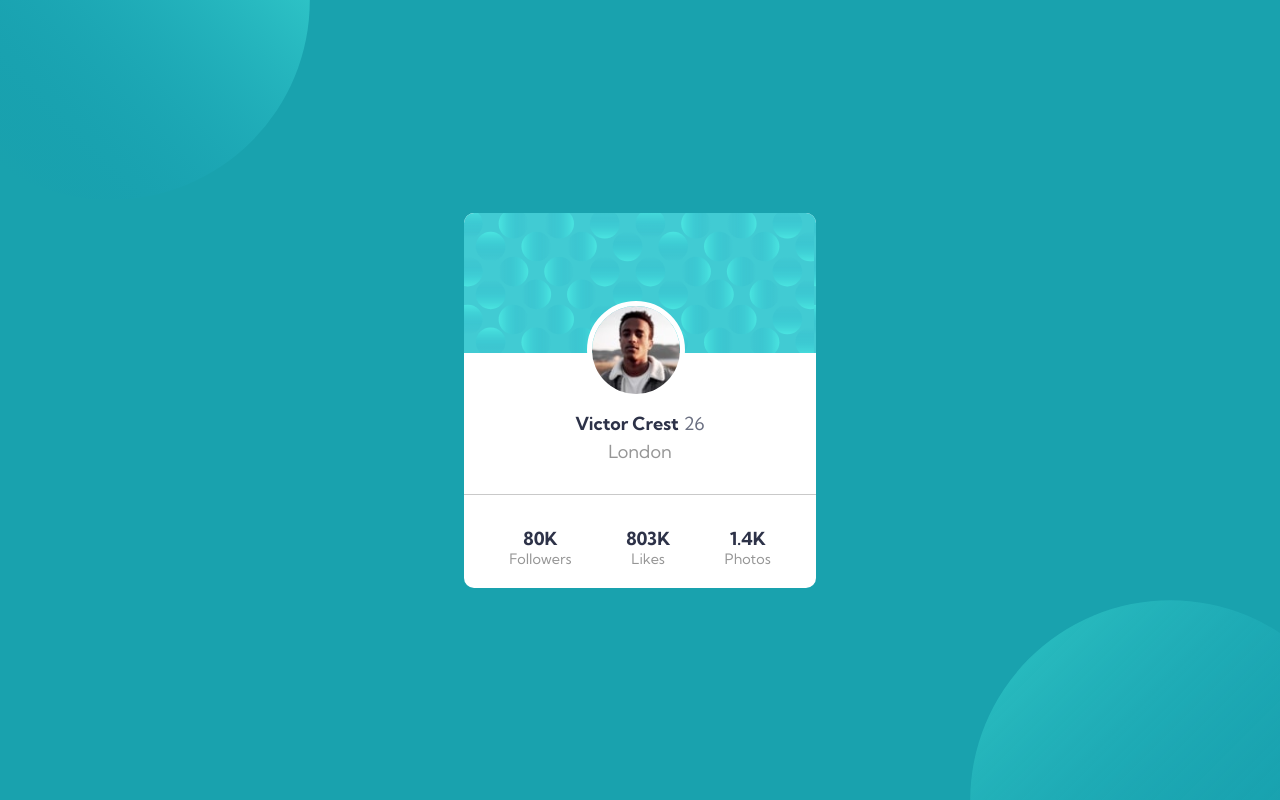
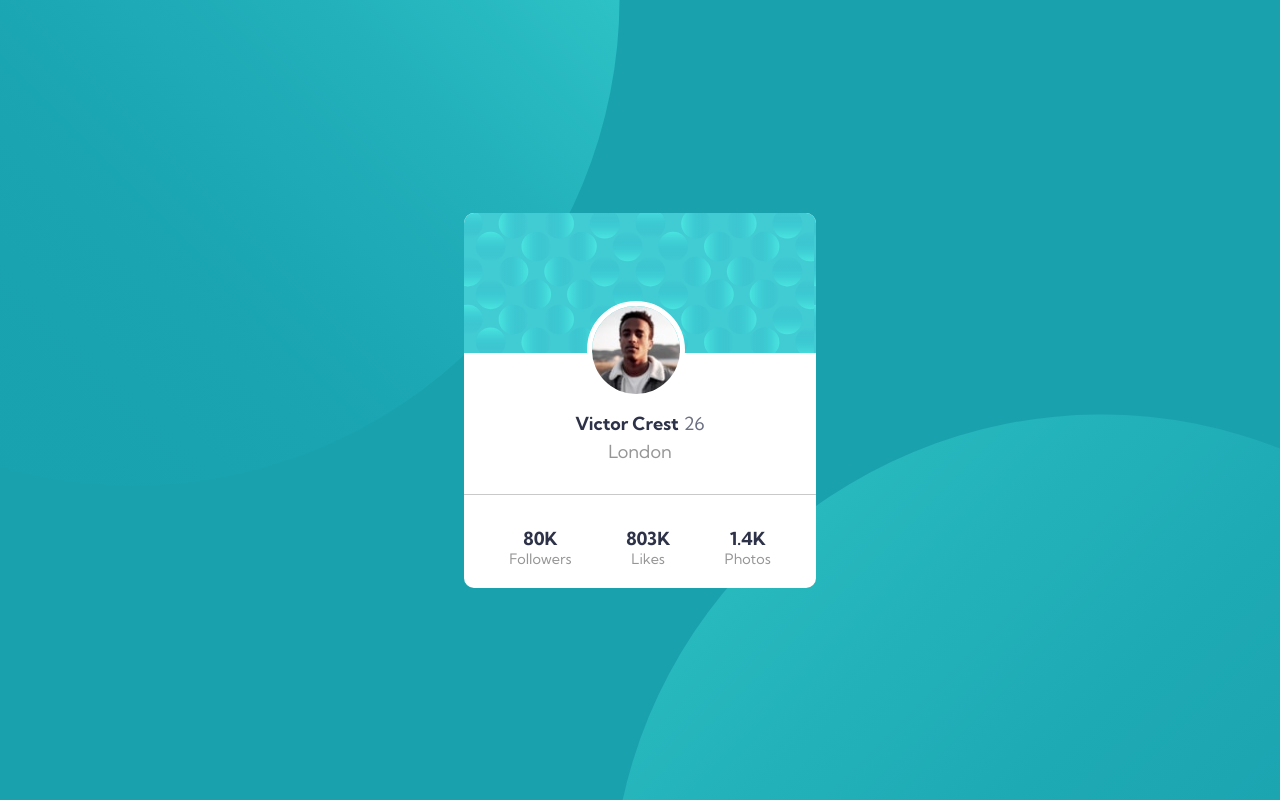
Before and after one commit to MrDeveloper01010/profile-card-component, a plain HTML site: page index.html in a window 1280 px wide. Drawn offline with Linux system fonts and the light colour scheme.

Commit message:
End of profile-card-component __FRmentor__CR00007

```diff
--- a/style.css
+++ b/style.css
@@ -19,13 +19,10 @@ body{
     justify-content: center;
     align-items: center;
     flex-direction: column;
-    background: url(./images/bg-pattern-top.svg);
-    background-position-x: calc(-170px);
-    background-position-y: calc(-130px);
+    background-image: url(./images/bg-pattern-top.svg), url(./images/bg-pattern-bottom.svg);
     background-repeat: no-repeat;
+    background-position: calc(50vw - 998px) calc(50vh - 892px), calc(50vw - 29px) calc(50vh + 14px);
     background-color: hsl(185, 75%, 39%);
-    background-size: 820px;
-    background-attachment: fixed;
 }
 
 header{
@@ -38,13 +35,6 @@ main{
     display: flex;
     justify-content: center;
     align-items: center;
-    background: url(./images/bg-pattern-bottom.svg);
-    background-position-x: calc(100% + 170px);
-    background-position-y: calc(100% + 130px);
-    background-repeat: no-repeat;
-    background-attachment: fixed;
-    background-size: 820px;
-
 }
 
 main>div.ctn{
@@ -145,64 +135,14 @@ footer>div a{
     text-decoration: none;
     color: hsl(0, 0%, 100%);
 }
-
-@media (max-width:1795px) {
-    body{
-    background: url(./images/bg-pattern-top.svg);
-    background-position:-90px -90px;
-    background-repeat: no-repeat;
-    background-color: hsl(185, 75%, 39%);
-    background-attachment: fixed;
-    background-size: 400px;
-    }
-    main{
-    background: url(./images/bg-pattern-bottom.svg);
-    background-position-x: calc(100% + 90px);
-    background-position-y: calc(100% + 90px);
-    background-repeat: no-repeat;
-    background-size: 400px;
-    background-attachment: fixed;
-    }
-
+@media (max-width: 900px){
+body {
+    background-size: 640px;
+    background-position: calc(50vw - 615px) calc(50vh - 706px), calc(50vw - 24px) calc(50vh + 20px);
 }
-@media (max-width:1795px) {
-    body{
-    background: url(./images/bg-pattern-top.svg);
-    background-position:-90px -200px;
-    background-repeat: no-repeat;
-    background-color: hsl(185, 75%, 39%);
-    background-attachment: fixed;
-    background-size: 400px;
-    }
-    main{
-    background: url(./images/bg-pattern-bottom.svg);
-    background-position-x: calc(100% + 90px);
-    background-position-y: calc(100% + 200px);
-    background-repeat: no-repeat;
-    background-size: 400px;
-    background-attachment: fixed;
-    }
-
 }
 
 @media (max-width:365px) {
-    body{
-    background: url(./images/bg-pattern-top.svg);
-    background-position:-200px -120px;
-    background-repeat: no-repeat;
-    background-color: hsl(185, 75%, 39%);
-    background-attachment: fixed;
-    background-size: 400px;
-    }
-    main{
-    background: url(./images/bg-pattern-bottom.svg);
-    background-position-x: calc(100% + 200px);
-    background-position-y: calc(100% + 120px);
-    background-repeat: no-repeat;
-    background-size: 400px;
-    background-attachment: fixed;
-    }
-
     main>div.ctn{
         margin: .5em;
     }
```
